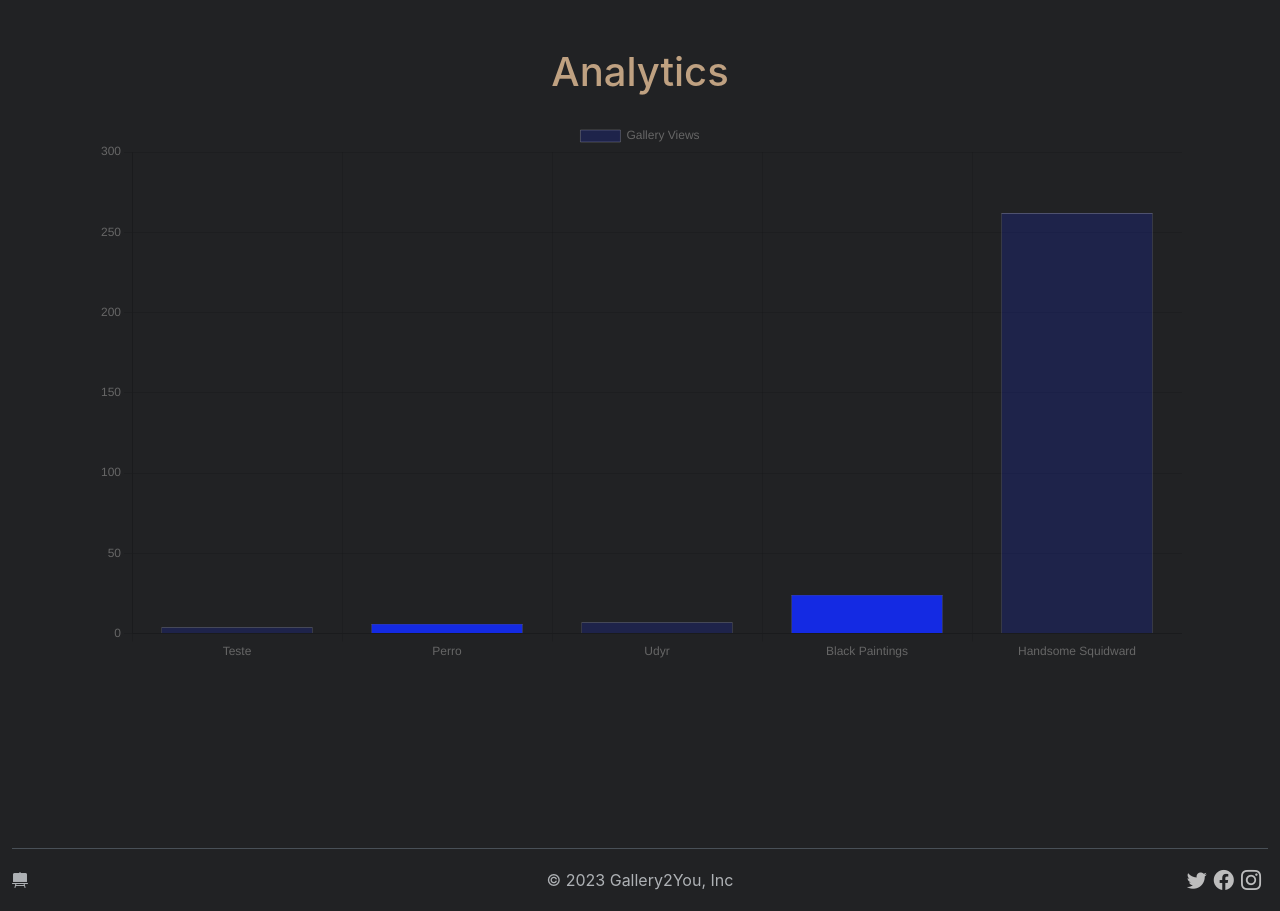
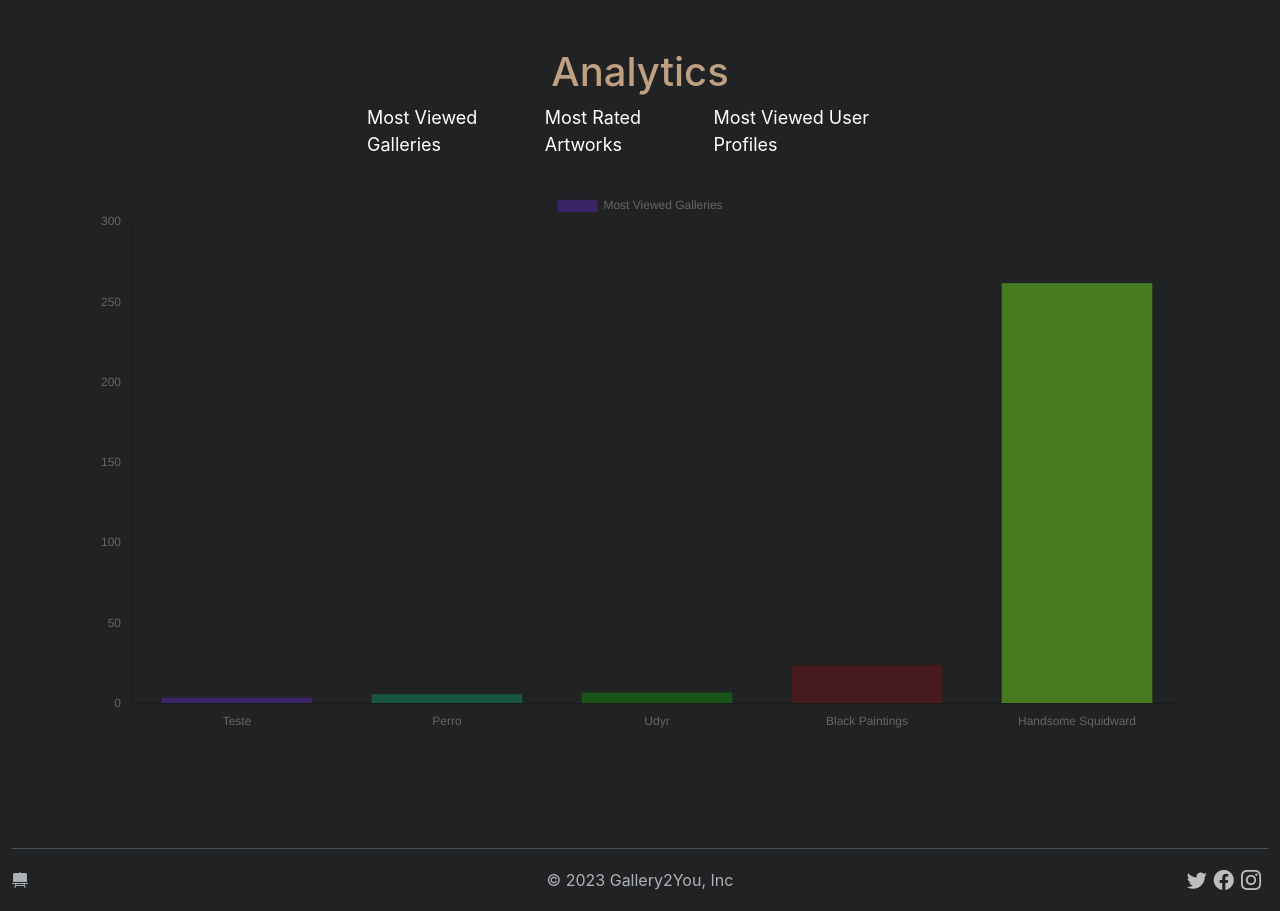
Before and after one commit to Miralhas/art-gallery, a Django app: page /analytics/ in a window 1280 px wide. Shown: the part 56-967 px from the top of the page. Run offline with Django 5.2, Linux system fonts and the light colour scheme; data comes from the database, SQL or seed files in the repository; both versions use the stored data as it was after the commit; some libraries are stand-ins or nearby versions.

Commit message:
charts for most viewed galleries, artworks and user profiles

```diff
--- /dev/null
+++ b/analytics/static/analytics/charts.js
@@ -0,0 +1,45 @@
+document.addEventListener("DOMContentLoaded", ()=> {
+    window.onload = () => {
+        getAnalyticsChart(galleriesUrl);
+    }
+
+    const galleriesChart = document.querySelector("#galleries-chart");
+    galleriesChart.addEventListener("click", () => {
+        getAnalyticsChart(galleriesUrl);
+    });
+
+    const artworksChart = document.querySelector("#artworks-chart");
+    artworksChart.addEventListener("click", () => {
+        getAnalyticsChart(artworksUrl);
+    })
+
+    const usersChart = document.querySelector("#users-chart");
+    usersChart.addEventListener("click", () => {
+        getAnalyticsChart(usersUrl);
+    })
+
+})
+
+function getAnalyticsChart(apiUrl) {
+    fetch(apiUrl)
+    .then(response => response.json())
+    .then(data => {
+        let chartStatus = Chart.getChart("myCharts");
+        if (chartStatus != undefined) {
+            chartStatus.destroy();
+        }
+
+        const ctx = document.querySelector("#myCharts").getContext("2d");
+        new Chart(ctx, {
+            type: 'bar',
+            data: data,
+            options: {
+                scales: {
+                    y: {
+                        beginAtZero: true
+                    }
+                }
+            }
+        });
+    });
+}
--- a/analytics/static/analytics/style.css
+++ b/analytics/static/analytics/style.css
@@ -0,0 +1,43 @@
+@keyframes fadeIn {
+	0% {
+		opacity: 0;
+	}
+	100% {
+		opacity: 1;
+	}
+}
+
+
+
+.section {
+	animation: fadeIn 1.3s forwards;
+}
+
+.filter {
+	display: inline-block;
+	position: relative;
+	color: #fff;
+    text-decoration: none;
+    cursor: pointer;
+    font-size: 18px;
+    margin-right: 10px;
+}
+
+
+.filter::after {
+	content: '';
+	position: absolute;
+	width: 100%;
+	transform: scaleX(0);
+	height: 2px;
+	bottom: 0;
+	left: 0;
+	background-color: var(--primary);
+	transform-origin: bottom right;
+	transition: transform 0.25s ease-out;
+}
+
+.filter:hover::after {
+	transform: scaleX(1);
+	transform-origin: bottom left;
+}
--- a/analytics/templates/analytics/index.html
+++ b/analytics/templates/analytics/index.html
@@ -3,52 +3,39 @@
 
 {% block title %} Analytics {% endblock title %}
 
+{% block style %}
+    <link rel="stylesheet" href="{% static 'analytics/style.css' %}">
+{% endblock style %}
+
 {% block content %}
-    <h1 class="text-center mt-5">Analytics</h1>
-    <div class="container-md" style="height: 50vh;">
-        <div class="row p-3">
-            <div class="col">
-                <div>
-                    <canvas id="galleriesChart"></canvas>
+    <section class="section">
+        <h1 class="text-center mt-5">Analytics</h1>
+        <div class="container-md">
+            <div class="row justify-content-center mb-3">
+                <div class="col-6 d-flex gap-2 justify-content-center">
+                    <a id="galleries-chart" class="filter">Most Viewed Galleries</a>
+                    <a id="artworks-chart" class="filter">Most Rated Artworks</a>
+                    <a id="users-chart" class="filter">Most Viewed User Profiles</a>
+                </div>
+            </div>
+            <div class="row p-3">
+                <div class="col">
+                    <div>
+                        <canvas id="myCharts"></canvas>
+                    </div>
                 </div>
             </div>
         </div>
-    </div>
+    </section>
 {% endblock content %}
 
 {% block script %}
+    <script>
+        const galleriesUrl = "{% url 'analytics:most_viewed_galleries' %}";
+        const artworksUrl = "{% url 'analytics:most_rated_artworks' %}";
+        const usersUrl = "{% url 'analytics:most_viewed_user_profiles' %}";
+    </script>
+
     <script src="https://cdn.jsdelivr.net/npm/chart.js"></script>
-    <script>
-    function gera_cor(qtd=1){
-        var bg_color = []
-        var border_color = []
-        for(let i = 0; i < qtd; i++){
-            let r = Math.random() * 255;
-            let g = Math.random() * 255;
-            let b = Math.random() * 255;
-            bg_color.push(`rgba(${r}, ${g}, ${b}, ${0.2})`)
-            border_color.push(`rgba(${r}, ${g}, ${b}, ${1})`)
-        }
-        return [bg_color, border_color];
-    }
-
-    fetch("/analytics/api/most_viewed_galleries")
-    .then(response => response.json())
-    .then(data => {
-        data.datasets[0].backgroundColor = gera_cor(4);
-        const ctx = document.querySelector("#galleriesChart").getContext("2d");
-        const colors = gera_cor(qtd=5);
-        new Chart(ctx, {
-            type: 'bar',
-            data: data,
-            options: {
-                scales: {
-                    y: {
-                        beginAtZero: true
-                    }
-                }
-            }
-        });
-    });
-    </script>
+    <script src="{% static 'analytics/charts.js' %}"></script>
 {% endblock script %}
--- a/analytics/urls.py
+++ b/analytics/urls.py
@@ -8,4 +8,6 @@ app_name = "analytics"
 urlpatterns = [
     path("", views.IndexView.as_view(), name="index"),
     path("api/most_viewed_galleries", views.get_most_viewed_galleries, name="most_viewed_galleries"),
+    path("api/most_rated_artworks", views.get_most_rated_artworks, name="most_rated_artworks"),
+    path("api/most_viewed_user_profiles", views.get_most_viewed_user_profiles, name="most_viewed_user_profiles")
 ]
--- /dev/null
+++ b/analytics/utils.py
@@ -0,0 +1,13 @@
+from random import random
+
+def color_generator(qtd=1):
+    bg_color = []
+    border_color = []
+    for i in range(qtd):
+        r = random() * 255;
+        g = random() * 255;
+        b = random() * 255;
+        bg_color.append(f"rgba({r}, {g}, {b}, {0.5})")
+        border_color.append(f"rgba({r}, {g}, {b}, {0.5})")
+
+    return [bg_color, border_color]
--- a/analytics/views.py
+++ b/analytics/views.py
@@ -3,6 +3,7 @@ from django.shortcuts import render
 from django.views.generic.base import TemplateView, View
 
 from accounts.models import User
+from analytics.utils import color_generator
 from gallery.models import Artwork, Gallery
 
 # Create your views here.
@@ -13,16 +14,53 @@ class IndexView(TemplateView):
 
 def get_most_viewed_galleries(request):
     galleries = Gallery.objects.order_by("views")
+    colors = color_generator(len(galleries))
     # returns a queryset ordered from most to least viewed gallery.
 
     data = {
         "labels": [gallery.gallery_name for gallery in galleries], # x axis
         "datasets": [{
-            "label": "Gallery Views", # label to each value
+            "label": "Most Viewed Galleries", # label to each value
             "data": [gallery.views for gallery in galleries], # values in y axis
-            "backgroundColor": [],
-            "borderColor": "#FFFFFF",
+            "backgroundColor": colors[0],
+            "borderColor": colors[1],
             "borderWidth": 0.2
         }]
     }
     return JsonResponse(data)
+
+
+def get_most_rated_artworks(request):
+    queryset = Artwork.objects.filter()
+    artworks = sorted(queryset, key=lambda artwork: artwork.review_status["rating"])
+    colors = color_generator(len(artworks))
+
+    data = {
+        "labels": [artwork.title for artwork in artworks],
+        "datasets": [{
+            "label": "Most Rated Artworks",
+            "data": [artwork.review_status["rating"] for artwork in artworks],
+            "backgroundColor": colors[0],
+            "borderColor": colors[1],
+            "borderWidth": 0.2
+        }]
+    }
+    return JsonResponse(data)
+
+
+def get_most_viewed_user_profiles(request):
+    users = User.objects.order_by("views")
+    colors = color_generator(len(users))
+
+    data = {
+        'labels': [user.username for user in users],
+        'datasets': [{
+            'label': 'Profile Views',
+            'data': [user.views for user in users],
+            "backgroundColor": colors[0],
+            "borderColor": colors[1],
+            "borderWidth": 0.2
+        }]
+    }
+
+    return JsonResponse(data)
```
Also changed, not shown: db.sqlite3.
